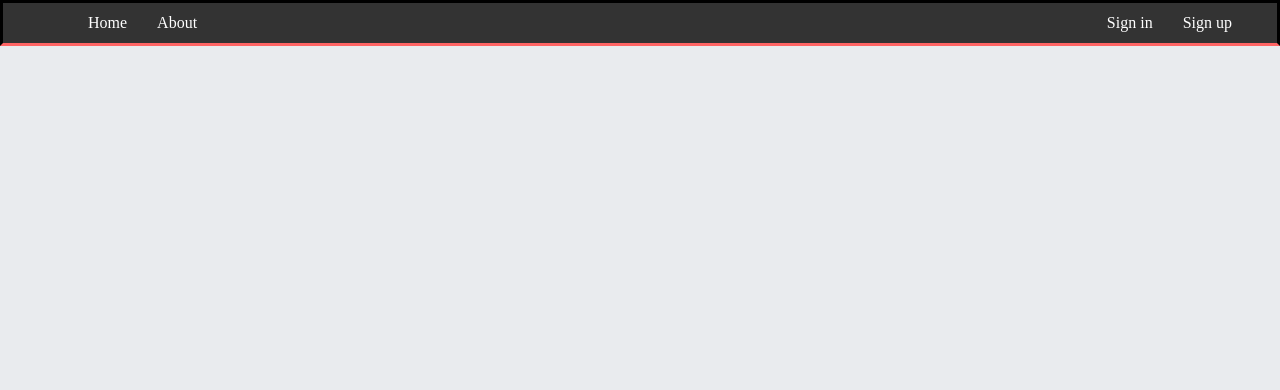
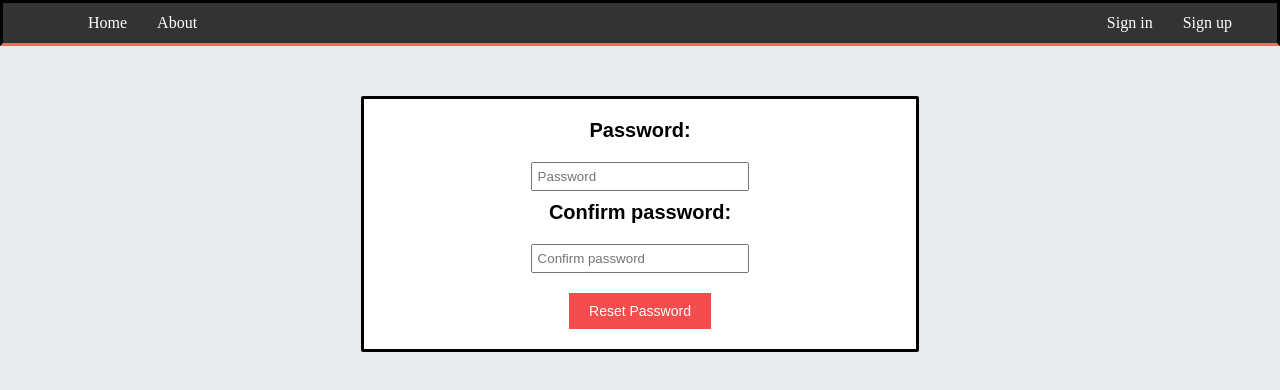
Before and after one commit to Ivan-Verushkin/frontend-complexttodoapp, a React (Create React App) app: page /reset-password in a window 1280 px wide. Shown: the top 390 px of the page. Built offline with nearby package versions, Linux system fonts and the light colour scheme.

Commit message:
Email reset functionality with styles

```diff
--- a/src/ForgotPassword.js
+++ b/src/ForgotPassword.js
@@ -30,7 +30,7 @@ function ForgotPassword () {
             var res = await axios.post(url + '/api/Auth/forgot-password',{
                 email : email
             });
-            if (res.data === true){
+            if (res.data.message === "Password reset link has been sent to your email."){
                 setForgotPasswordSuccess(true);
             }
 
--- a/src/Navigation.js
+++ b/src/Navigation.js
@@ -8,6 +8,7 @@ import ProtectedRoute from "./ProtectedRoute";
 import SignUp from "./SignUp";
 import About from "./About";
 import ForgotPassword from "./ForgotPassword";
+import ResetPassword from "./ResetPassword";
 
 
 function Navigation (){
@@ -34,7 +35,7 @@ function Navigation (){
                     )}
                      {user.isLoggedIn && (
                             <li className="nav-li" onClick={() => setUser({ name: '', password: '', isLoggedIn: false })}>
-                                <Link>Logout</Link>
+                                <Link to='/'>Logout</Link>
                             </li>
                     )}
                 </ul>
@@ -65,6 +66,10 @@ function Navigation (){
                         path="/about"
                         element={<About/>}
                     />
+                    <Route
+                        path="/reset-password"
+                        element={<ResetPassword/>}
+                    />
                 </Routes>
             </Router>
         </>
--- /dev/null
+++ b/src/ResetPassword.js
@@ -0,0 +1,80 @@
+import React, { useState } from "react";
+import { useLocation, useNavigate } from "react-router-dom";
+import axios from "axios";
+
+function ResetPassword (){
+    const [newPassword, setNewPassword] = useState('');
+    const [confirmPassword, setConfirmPassword] = useState('');
+    const [errorMessage, setErrorMessage] = useState(null);
+    const [successMessage, setSuccessMessage] = useState(null);
+    const url = process.env.REACT_APP_API_URL;
+    const navigate = useNavigate();
+    const location = useLocation();
+
+    const queryParams = new URLSearchParams(location.search);
+    const token = queryParams.get('token');
+    const email = queryParams.get('email');
+
+
+    const handleSubmit = async(e) => {
+        e.preventDefault();
+
+        if(newPassword !== confirmPassword){
+            setErrorMessage('Passwords do not match!');
+            return;
+        }
+        try {
+            var res = await axios.post(url + '/api/Auth/reset-password', {
+                email,
+                newPassword,
+                token
+            });
+
+            if (res.data === "Password reset successful."){
+                setSuccessMessage('Password successfully updated!');
+            }
+        } catch (error){
+            setErrorMessage(
+                error.response?.data?.message || "An error occurred during the password reset."
+            );
+        }
+    };
+
+    return (
+        <div className="reset-password-container" id="signInDiv">
+            {successMessage ? (
+                <p className="success-notification">{successMessage}</p>
+            ) : (
+                <>
+
+                    <form className="signInForm" onSubmit={handleSubmit}>
+                        <label>Password:</label>
+                        <input
+                            type="password"
+                            value={newPassword}
+                            onChange={(e) => setNewPassword(e.target.value)}
+                            placeholder="Password"
+                            required
+                            className="forgotPasswordInput"
+                        />
+                        <label>Confirm password:</label>
+                        <input
+                            type="password"
+                            value={confirmPassword}
+                            onChange={(e) => setConfirmPassword(e.target.value)}
+                            placeholder="Confirm password"
+                            required
+                            className="forgotPasswordInput"
+                        />
+
+                        {errorMessage && <p className="danger-notification">{errorMessage}</p>}
+                        <button type="submit" className="signInButton" >Reset Password</button>
+                    </form>
+                </>
+            )}
+        </div>
+    );
+
+}
+
+export default ResetPassword;
--- a/src/SignIn.js
+++ b/src/SignIn.js
@@ -1,6 +1,6 @@
 import React, { useContext, useEffect } from "react";
 import { useState } from "react";
-import { useNavigate } from "react-router-dom";
+import { Link, useNavigate } from "react-router-dom";
 import { UserContext } from "./context/UserProvider";
 import { useRef } from "react";
 import axios from "axios";
@@ -98,7 +98,7 @@ function SignIn(){
 
                 <button type="button" className="forgotPasswordButton" onClick={ForgotPasswordClicked}>Forgot password?</button>
 
-                <button type="button" className="registerNewAccountButton">Register new account</button>
+                <button type="button" className="registerNewAccountButton"><Link to='/signup'>Register new account</Link></button>
             </form>
         </div>
     );
--- a/src/index.css
+++ b/src/index.css
@@ -109,16 +109,28 @@ body {
 .registerNewAccountButton {
   margin-top: 15px;
   border: none;
-  background-color: #868484;
-  color: white;
+  background-color: #868484; /* Button background */
+  color: white; /* Button text color */
   font-family: Arial, Helvetica, sans-serif;
   font-size: 14px;
   padding: 10px 10px;
   transition: opacity 0.2s;
+  text-decoration: none; /* Remove underline from the link */
+  display: inline-block; /* Makes the anchor act more like a button */
+  cursor: pointer;
+}
+
+.registerNewAccountButton a {
+  color: white; /* Button text color */
+  font-family: Arial, Helvetica, sans-serif;
+  font-size: 14px;
+  text-decoration: none;
+  display: inline-block;
+  cursor: pointer;
 }
 
 .registerNewAccountButton:hover{
-  opacity: 0.7;
+  opacity: 0.8;
 }
 
 .forgotPasswordInput{
@@ -138,6 +150,16 @@ body {
   background-color: white;
 }
 
+.success-notification {
+  font-family: Arial, Helvetica, sans-serif;
+  font-size: 20px;
+  border-style: solid;
+  color: rgb(83, 206, 83);
+  border-width: 2px;
+  padding: 40px 60px;
+  background-color: white;
+}
+
 @media (max-width: 700px) {
   body {
     font-size: 14px;
```
